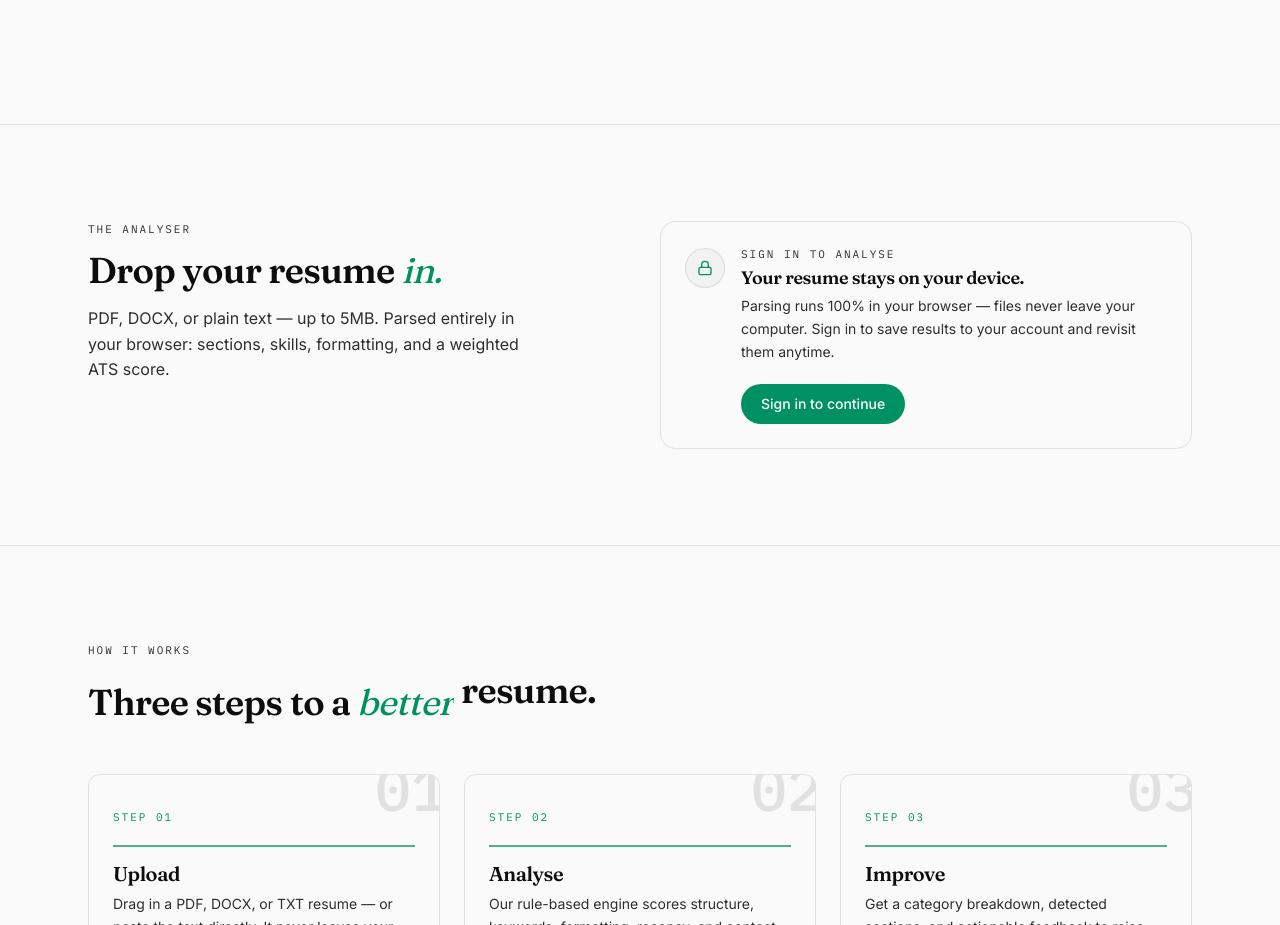
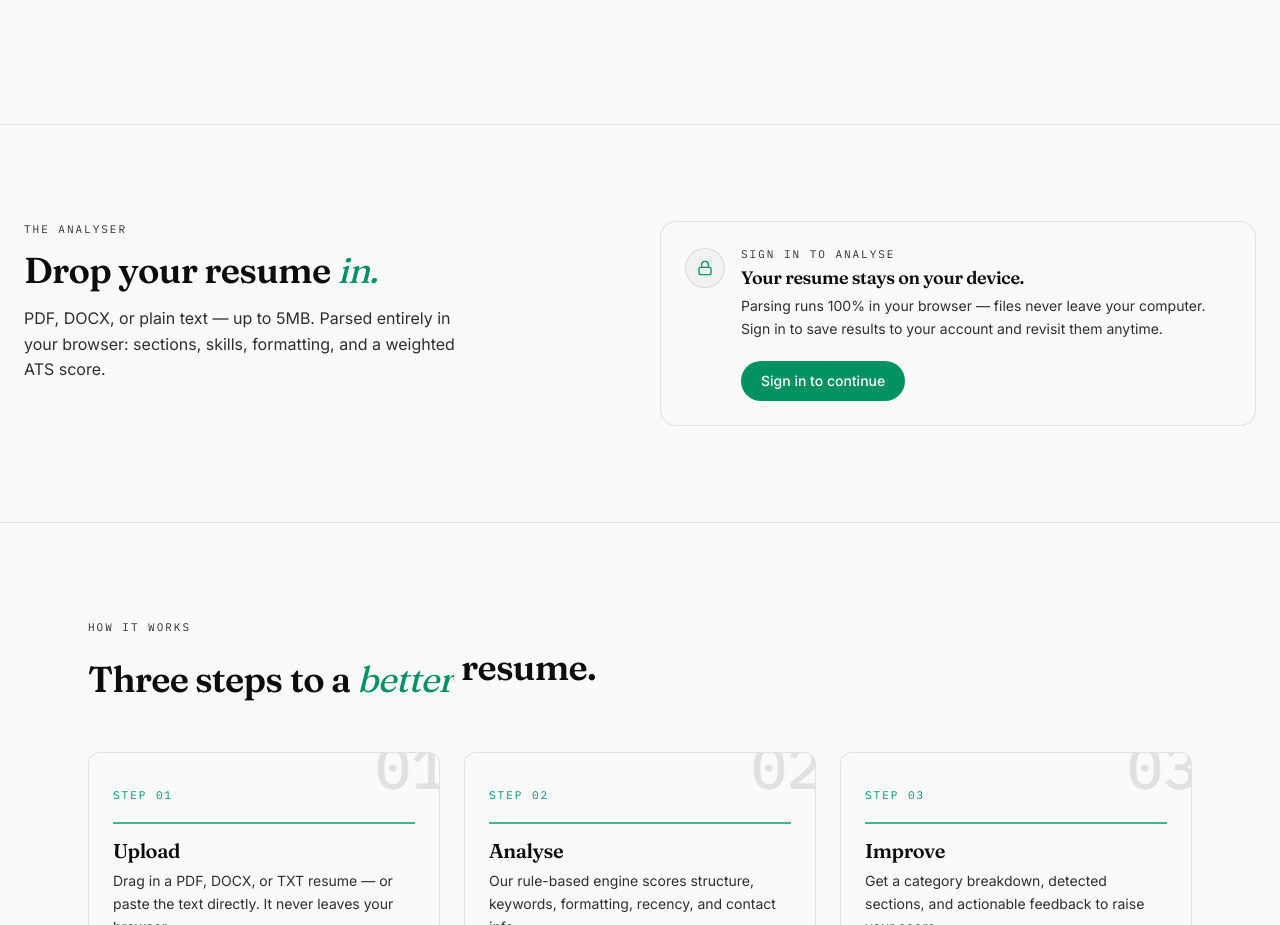
Before and after one commit to jeremygideonbareh/resume-analyser, a React (Vite) app: page / in a window 1280 px wide. Shown: the part 1300-2225 px from the top of the page. Built offline with nearby package versions, Linux system fonts and the light colour scheme; no server answers.

Commit message:
fix: results section now uses full width - dynamic grid switches to single column when done, max-w-7xl

```diff
--- a/src/components/sections/ToolSection.tsx
+++ b/src/components/sections/ToolSection.tsx
@@ -99,8 +99,8 @@ export function ToolSection({
 
   return (
     <section id="tool" className="border-b border-ink/10">
-      <div className="mx-auto max-w-6xl px-4 py-16 sm:px-6 sm:py-20 lg:py-24">
-        <div className="grid gap-10 lg:grid-cols-2 lg:items-start">
+      <div className="mx-auto max-w-7xl px-4 py-16 sm:px-6 sm:py-20 lg:py-24">
+        <div className={`grid gap-10 ${phase === 'done' ? 'lg:grid-cols-1' : 'lg:grid-cols-2'} lg:items-start`}>
           {phase !== 'done' && (
             <SectionReveal>
               <p className="mb-3 font-mono text-[11px] uppercase tracking-[0.18em] text-accent">
@@ -271,7 +271,6 @@ export function ToolSection({
                   animate={{ opacity: 1, y: 0 }}
                   exit={reduce ? undefined : { opacity: 0, y: -8 }}
                   transition={phaseTransition}
-                  className="lg:col-span-2"
                 >
                   <div className="space-y-4">
                     <div className="flex justify-end">
```
